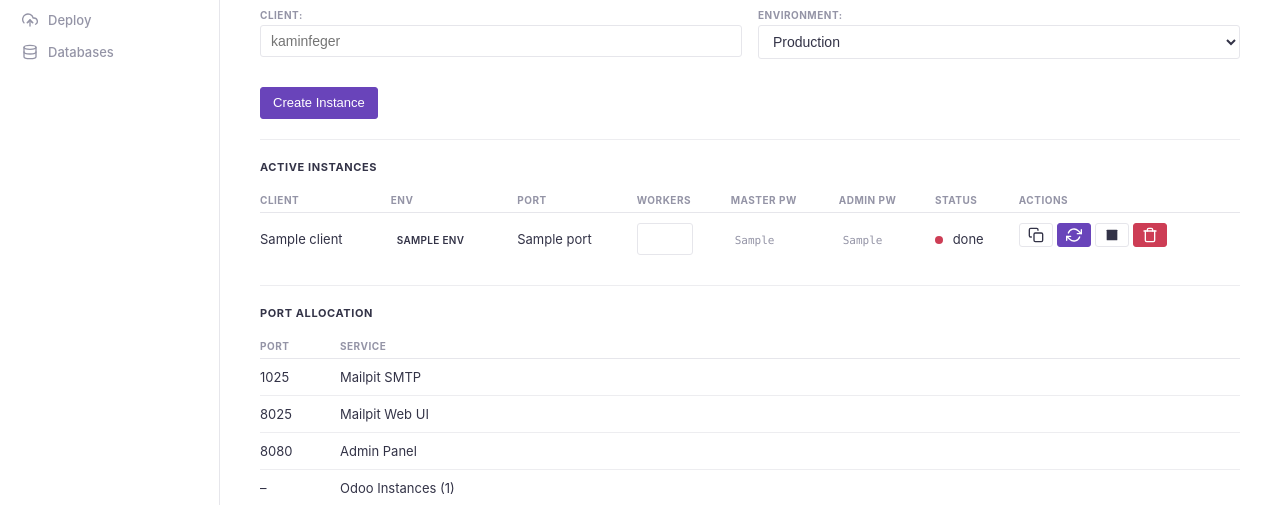
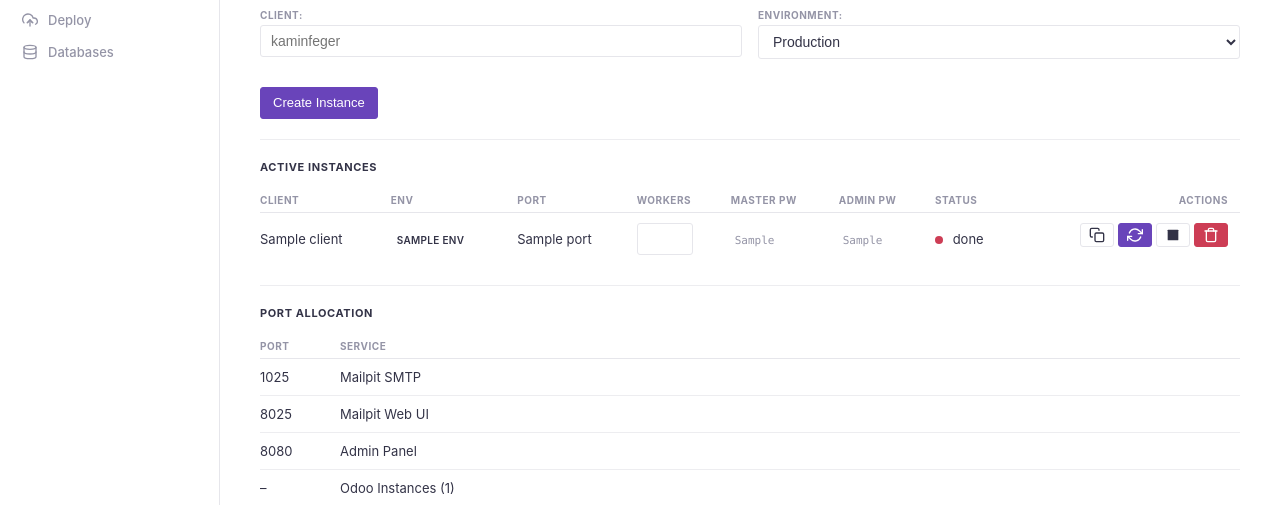
Before and after one commit to fuugus/odoo-platform, a FastAPI app: template admin_panel/templates/instances.html in a window 1280 px wide. Shown: the part 154-659 px from the top of the page. Run offline with FastAPI, Linux system fonts and the light colour scheme; the template is opened without the code that fills it: most values are stand-ins (such as "Sample title", 1, 10 or a date in 2020); data that the repository does not hold is empty.

Commit message:
Fix instance table styling
Right-align action buttons and header
Hide port allocation card when no instances exist
Prevent actions cell from wrapping

```diff
--- a/admin_panel/static/css/style.css
+++ b/admin_panel/static/css/style.css
@@ -360,6 +360,8 @@ input:focus, select:focus {
 .actions {
     display: flex;
     gap: 4px;
+    justify-content: flex-end;
+    white-space: nowrap;
 }
 
 .instance-table td a {
--- a/admin_panel/templates/instances.html
+++ b/admin_panel/templates/instances.html
@@ -46,7 +46,7 @@
                 <th>Master PW</th>
                 <th>Admin PW</th>
                 <th>Status</th>
-                <th>Actions</th>
+                <th style="text-align: right">Actions</th>
             </tr>
         </thead>
         <tbody>
@@ -86,6 +86,7 @@
     </div>
 </div>
 
+{% if instances %}
 <div class="card">
     <h3>Port Allocation</h3>
     <table class="data-table port-table">
@@ -94,15 +95,12 @@
             <tr><td>1025</td><td>Mailpit SMTP</td></tr>
             <tr><td>8025</td><td>Mailpit Web UI</td></tr>
             <tr><td>8080</td><td>Admin Panel</td></tr>
-            {% if instances %}
             {% set ports = instances.values() | map(attribute='port') | list | sort %}
             <tr><td>{{ ports | first }}–{{ ports | last + 1 }}</td><td>Odoo Instances ({{ instances | length }})</td></tr>
-            {% else %}
-            <tr><td>8069+</td><td>Odoo Instances</td></tr>
-            {% endif %}
         </tbody>
     </table>
 </div>
+{% endif %}
 {% endblock %}
 
 {% block scripts %}
```
